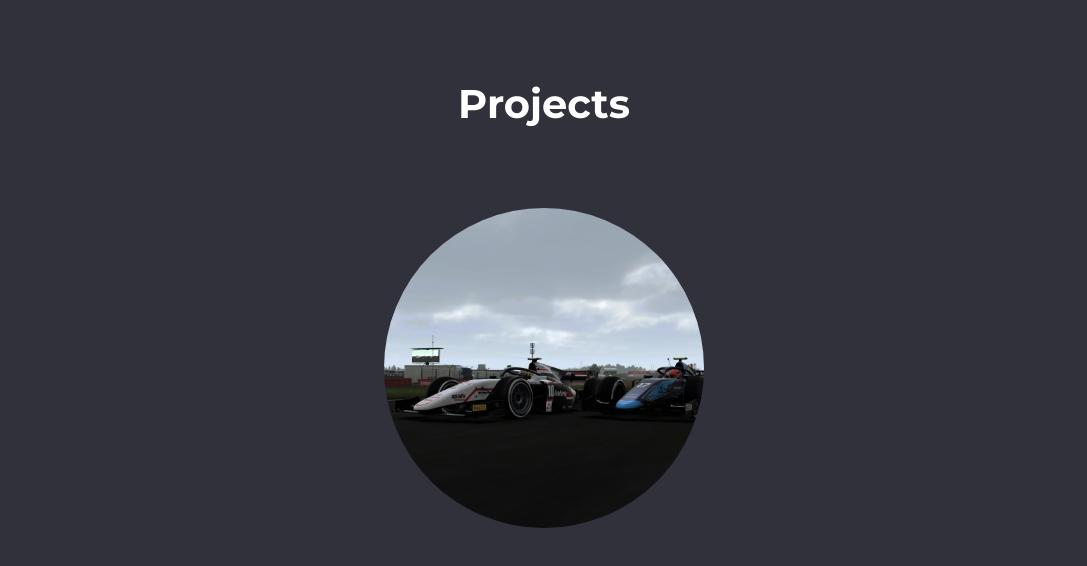
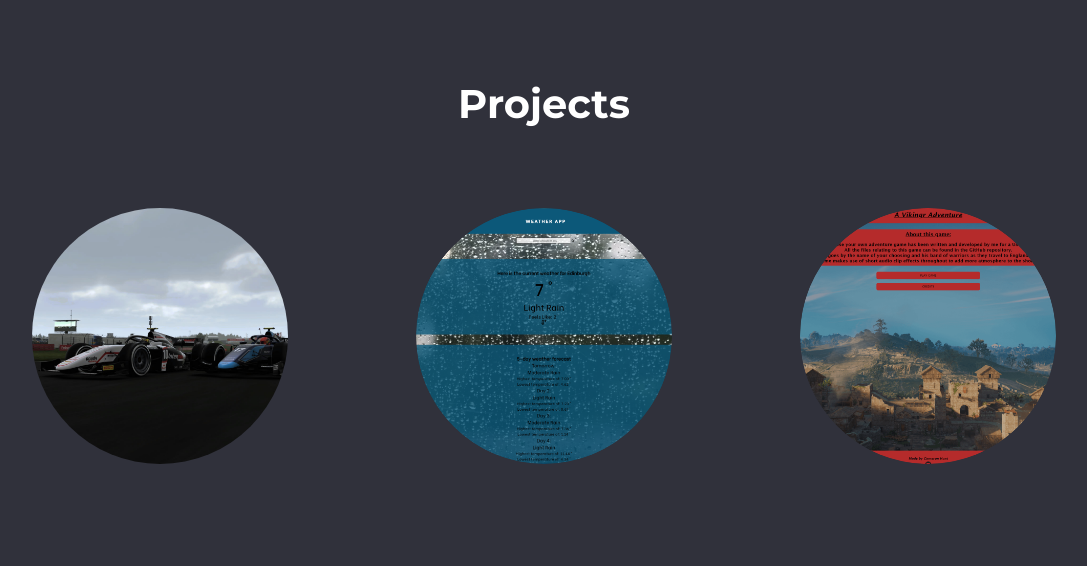
Before and after one commit to CamyH/personal-website-react, a React (Create React App) app: page /projects in a window 1280 px wide. Shown: the top 566 px of the page, without its empty margins (96-1183 px from the left). Built offline with nearby package versions, Linux system fonts and the light colour scheme.

Commit message:
first row of project images added

```diff
--- a/src/components/my-projects/Projects.jsx
+++ b/src/components/my-projects/Projects.jsx
@@ -1,6 +1,8 @@
 import React from 'react';
 import "./projects.css";
 import f2 from "./f2-program.png";
+import weather from "./weather-app.png";
+import cyoag from "./vikingr-adventure.png";
 
 function Projects() {
     return (
@@ -10,7 +12,9 @@ function Projects() {
                     <h1 id='projects-header'>Projects</h1>
                 </div>
                 <div id='projects'>
-                    <img src={f2} id='project-1' class="img-fluid" />
+                    <img src={f2} id='project-1' class="projects img-fluid" />
+                    <img src={weather} id="project-2" class="projects img-fluid" />
+                    <img src={cyoag} id="project-3" class="projects img-fluid" />
                 </div>
             </section>
         </React.Fragment>
--- a/src/components/my-projects/projects.css
+++ b/src/components/my-projects/projects.css
@@ -12,12 +12,13 @@
 #projects {
   display: flex;
   justify-content: space-evenly;
+  margin: 0 0 5% 0;
 }
 
-#project-1 {
+.projects {
   border-radius: 50%;
-  width: clamp(10em, 20em, 30em);
-  height: clamp(10em, 20em, 30em);
+  width: clamp(8em, 16em, 26em);
+  height: clamp(8em, 16em, 26em);
 }
 
 img {
```
Also changed, not shown: src/components/my-projects/vikingr-adventure.png (added), src/components/my-projects/weather-app.png (added).
